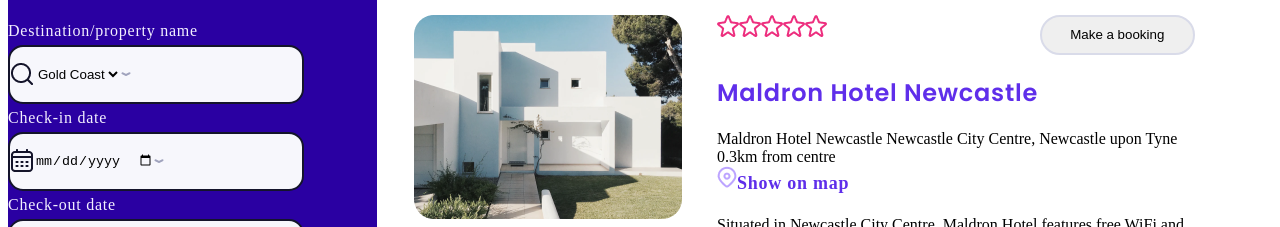
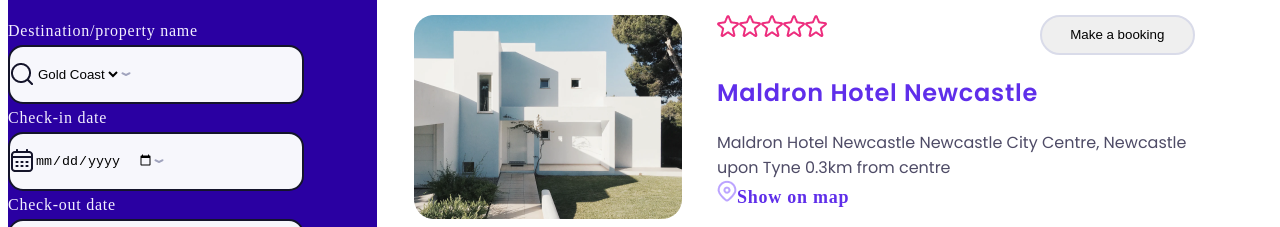
Before and after one commit to estcolros/202210-W3-EstefaniaColombo-OmarMarshoud, a website: page index.html in a window 1280 px wide. Shown: the part 551-778 px from the top of the page. Drawn offline with Linux system fonts and the light colour scheme.

Commit message:
feature/search update

```diff
--- a/scss/style.scss
+++ b/scss/style.scss
@@ -217,6 +217,8 @@
 .search__result-article-description {
     display: flex;
     padding-left: 35px;
+    @include font-primary();
+    color: #4e4b66;
 }
 .search__result-article-map-link img {
     padding-left: 35px;
```
Also changed, not shown: css/style.css, 1 other file.
